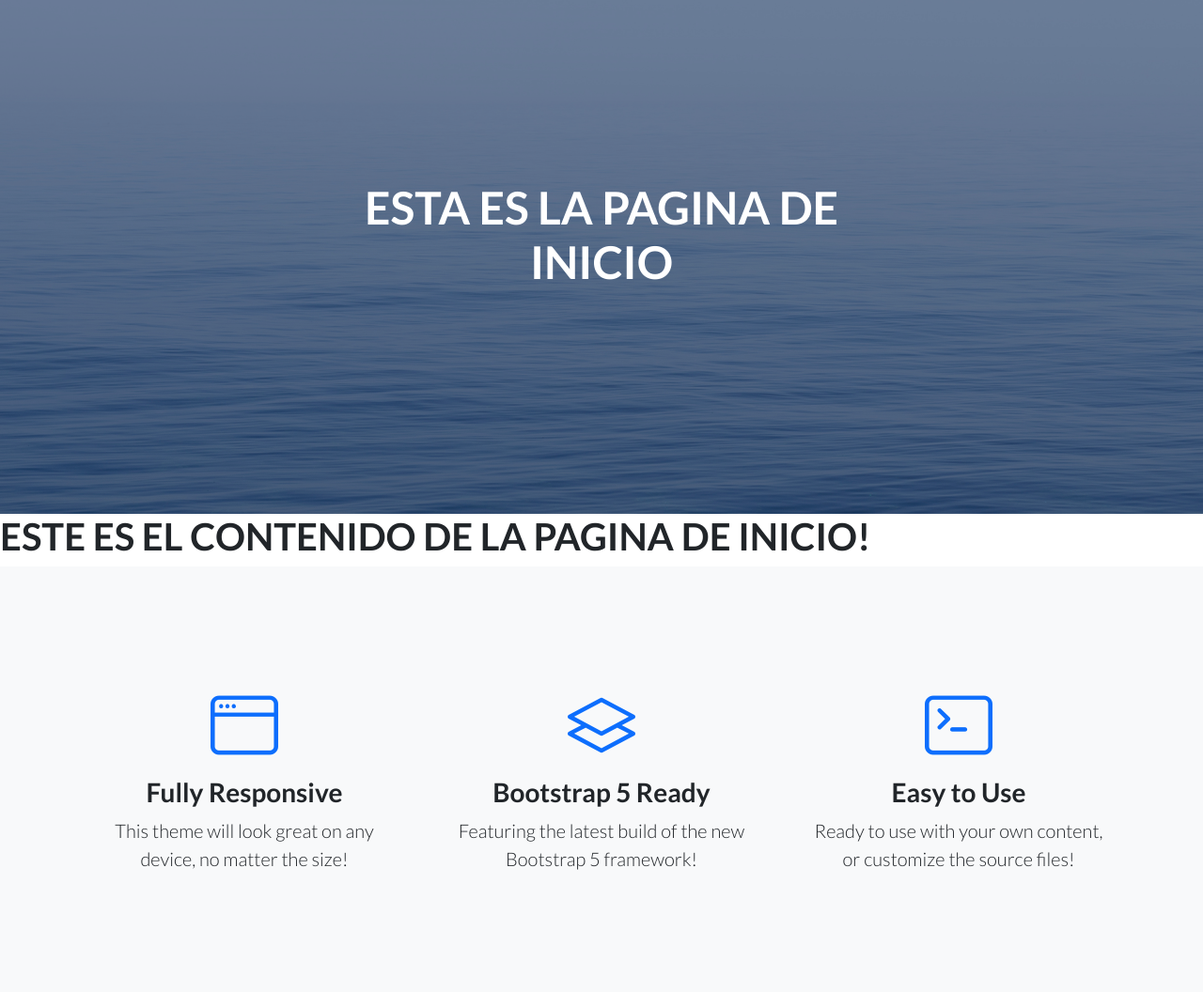
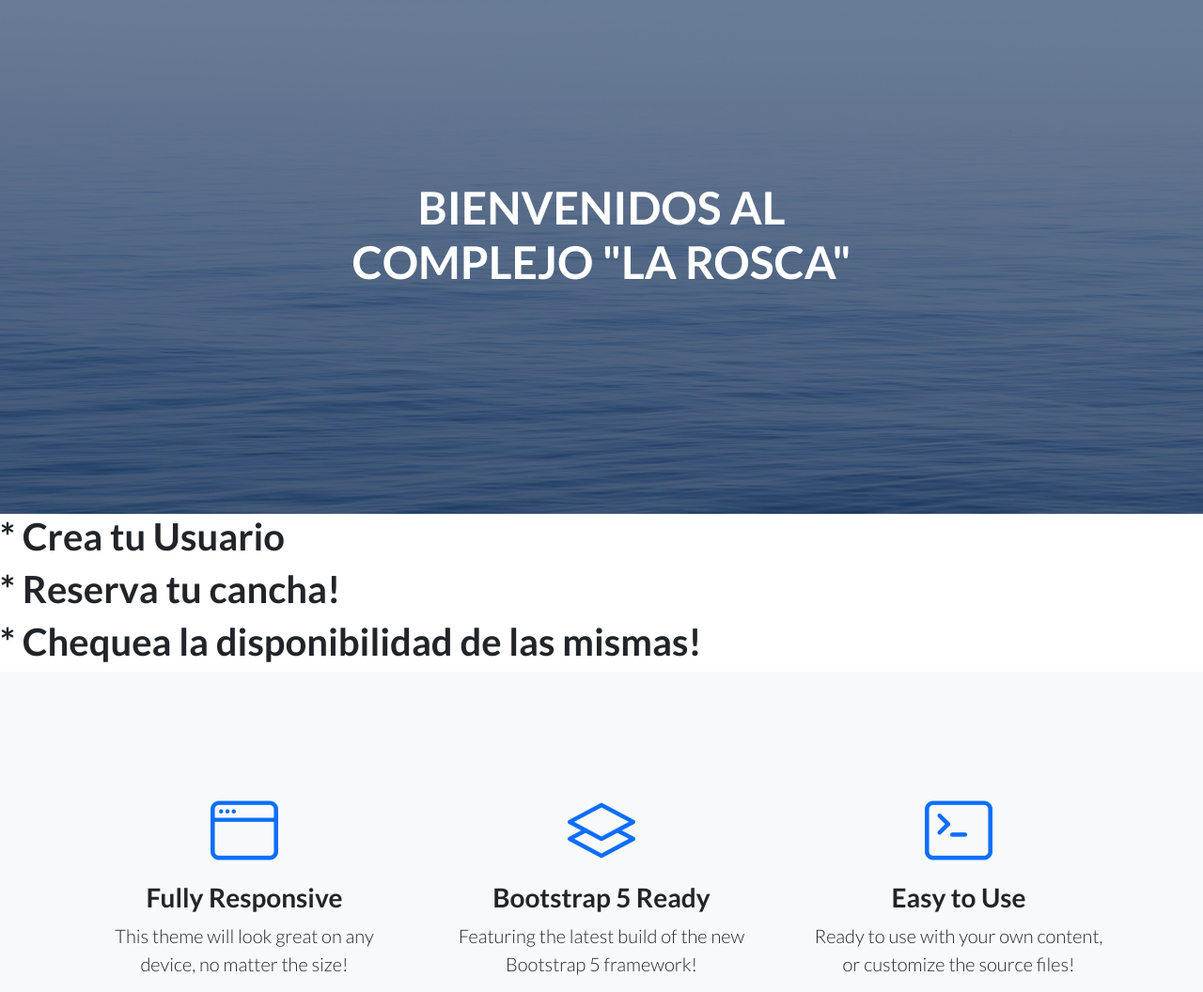
Before and after one commit to FrancoMagrini/Tercera-pre-entrega-MAGRINI, a Django app: page / in a window 1280 px wide. Shown: the part 66-1122 px from the top of the page at 94% size. Run offline with Django 4.2, Linux system fonts and the light colour scheme; some libraries are stand-ins or nearby versions.

Commit message:
terminando

```diff
--- a/AppCoder/templates/AppCoder/inicio.html
+++ b/AppCoder/templates/AppCoder/inicio.html
@@ -2,10 +2,11 @@
 
 {% load static %}
 
-{% block titulo %}ESTA ES LA PAGINA DE INICIO {% endblock %}
+{% block titulo %}BIENVENIDOS AL COMPLEJO "LA ROSCA" {% endblock %}
 
 {% block contenido_que_cambia %}
-    <h1>ESTE ES EL CONTENIDO DE LA PAGINA DE INICIO!</h1>
-
+    <h1>* Crea tu Usuario</h1>
+    <h1>* Reserva tu cancha!</h1>
+    <h1>* Chequea la disponibilidad de las mismas!</h1>
     <h3>{{ mensaje }}</h3>
 {% endblock %}
```
Also changed, not shown: AppCoder/templates/AppCoder/busquedacomision.html (deleted, +0 -20 lines), AppCoder/templates/AppCoder/resultadosbusqueda.html (deleted, +0 -24 lines), AppCoder/views.py (+0 -12 lines).
